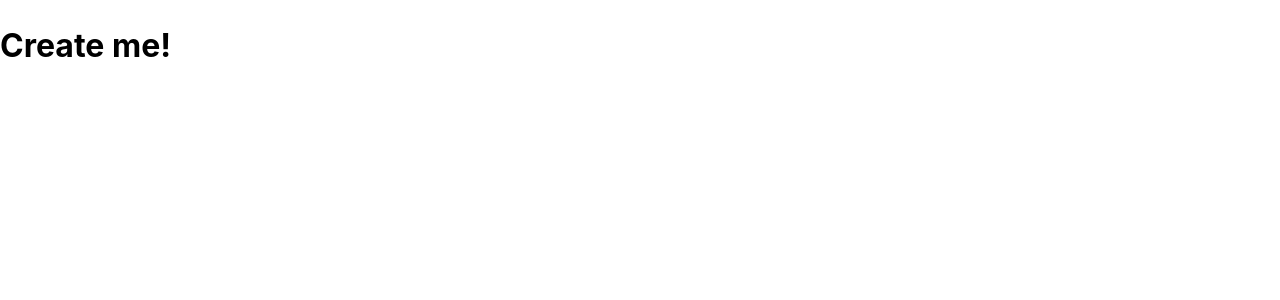
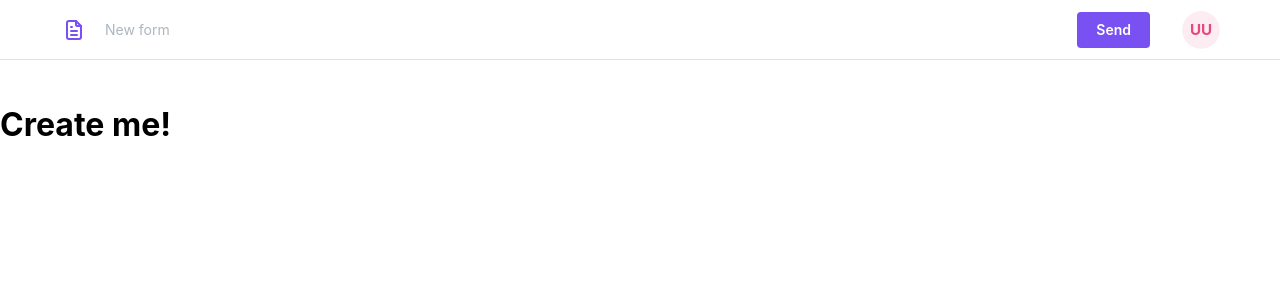
Before and after one commit to DMotorina/FormBuilder, a React (Vite) app: page /forms/1 in a window 1280 px wide. Shown: the top 300 px of the page. Built offline with nearby package versions, Linux system fonts and the light colour scheme.

Commit message:
Добавлен хедер для создателя формы

```diff
--- a/src/AppRoutes.tsx
+++ b/src/AppRoutes.tsx
@@ -10,7 +10,7 @@ import { Login } from './pages/login/Login';
 import { Main } from './pages/main/Main';
 import { NotFound } from './pages/notFound/NotFound';
 import { Signup } from './pages/signup/Signup';
-import { CreateForm } from './pages/form/components/createForm';
+import { FormCreator } from './pages/formCreator/FormCreator';
 
 export const AppRoutes = () => {
     return (
@@ -24,7 +24,7 @@ export const AppRoutes = () => {
                 <Route path="/" element={<Main />} />
               </Route>
             </Route>
-            <Route path="/forms/:uuid" element={<CreateForm />} />
+            <Route path="/forms/:uuid" element={<FormCreator />} />
             <Route path="*" element={<NotFound />} />
             <Route path="/signup" element={<Signup />} />
         </Routes>
--- a/src/pages/form/components/addForm.tsx
+++ b/src/pages/form/components/addForm.tsx
@@ -26,7 +26,6 @@ export const AddForm: React.FC<AddFormProps> = ({uuid}) => {
         variant="transparent"
         style={{ cursor: 'pointer' }}
         onClick={handleClick}
-        // onClick={() => window.location.href = `/forms/${uuid}`}
     >
         <IconPlus style={{ width: '80%', height: '80%' }} />
     </ThemeIcon>
--- a/src/pages/form/components/createForm.tsx
+++ /dev/null
@@ -1,13 +0,0 @@
-import '../style.sass'
-
-import React from 'react';
-
-
-export const CreateForm = () => {
-
-  return (
-    <>
-       <h1>Create me!</h1>
-    </>
-  )
-}
--- /dev/null
+++ b/src/pages/formCreator/FormCreator.tsx
@@ -0,0 +1,13 @@
+import { HeaderForm } from './components/HeaderForm';
+import './style.sass'
+
+import React from 'react';
+
+export const FormCreator: React.FC = () => {
+  return (
+    <div className='formCreator'>
+      <HeaderForm />
+      <h1>Create me!</h1>
+    </div>
+  )
+}
--- /dev/null
+++ b/src/pages/formCreator/components/HeaderForm.tsx
@@ -0,0 +1,48 @@
+import '../style.sass';
+
+import React from 'react';
+
+import { Menu, Avatar, Input, ThemeIcon, Group, Button } from '@mantine/core';
+import { useAppDispatch, useAppSelector } from '../../../hooks';
+import { logout } from '../../login/action';
+import { IconFileText } from '@tabler/icons-react';
+
+
+export const HeaderForm: React.FC = () => {
+  const dispatch = useAppDispatch()
+
+  const firstName = useAppSelector((state) => state.user.data?.first_name);
+   const lastName = useAppSelector((state) => state.user.data?.last_name);
+
+  return (
+    <header className="header">
+          <Group>
+            <ThemeIcon
+              color="violet"
+              variant="transparent"
+              style={{ cursor: 'pointer' }}
+            >
+              <IconFileText />
+            </ThemeIcon>
+
+            <Input variant="unstyled" placeholder='New form' />
+          </Group>
+
+          <Group gap="xl">
+            <Button variant="filled" color="violet">Send</Button>
+
+            <Menu shadow="md" width={200}>
+              <Menu.Target>
+                <Avatar name={`${firstName} ${lastName}`} color="initials" />
+              </Menu.Target>
+
+              <Menu.Dropdown>
+                <Menu.Item onClick={() => dispatch(logout())}>
+                  Log out
+                </Menu.Item>
+              </Menu.Dropdown>
+            </Menu>
+          </Group>
+    </header>
+  );
+}
--- /dev/null
+++ b/src/pages/formCreator/style.sass
@@ -0,0 +1,15 @@
+@import './src/App'
+
+.formCreator
+    .header
+        weight: 100vw
+        height: rem(60px)
+        margin-bottom: rem(40px)
+        background-color: var(--mantine-color-body)
+        border-bottom: rem(1px) solid light-dark(var(--mantine-color-gray-3), var(--mantine-color-dark-4))
+        display: flex
+        justify-content: space-between
+        align-self: center
+        align-items: center
+        padding-left: rem(60px)
+        padding-right: rem(60px)
```
Also changed, not shown: src/pages/form/forms.tsx (+0 -7 lines).
